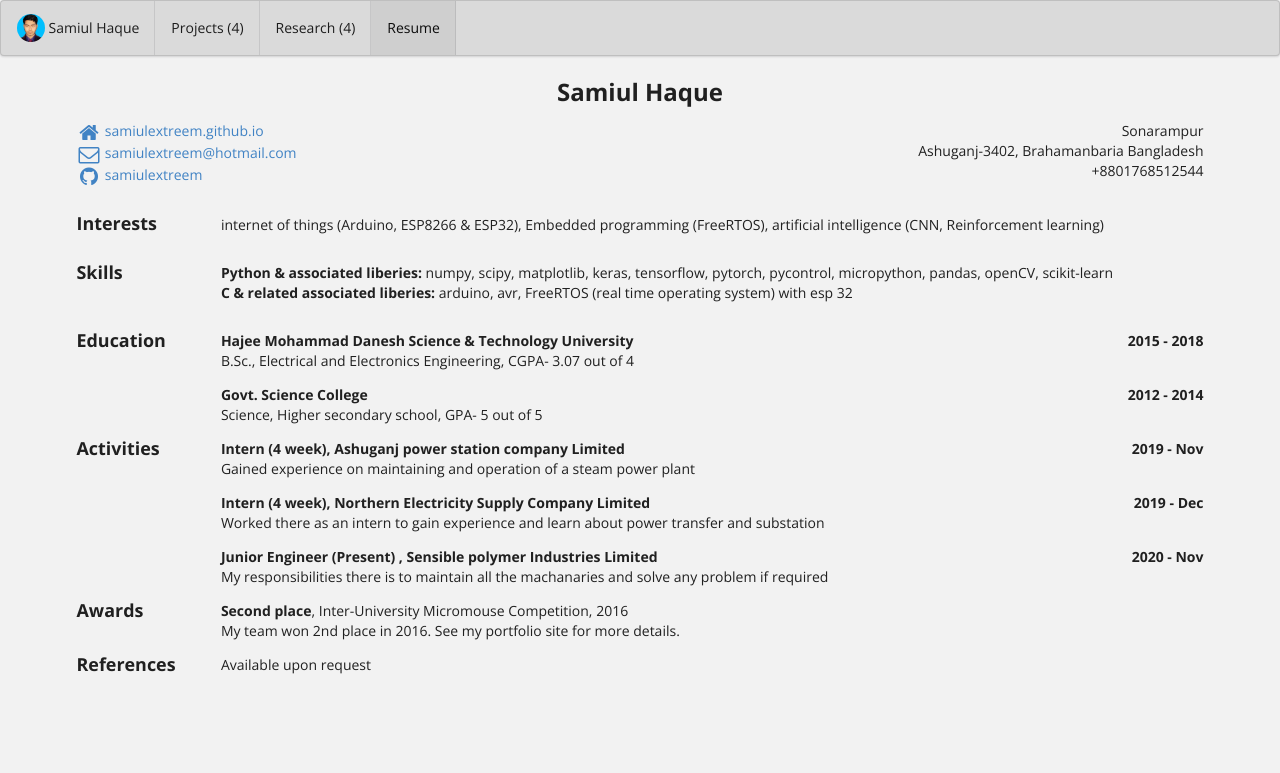
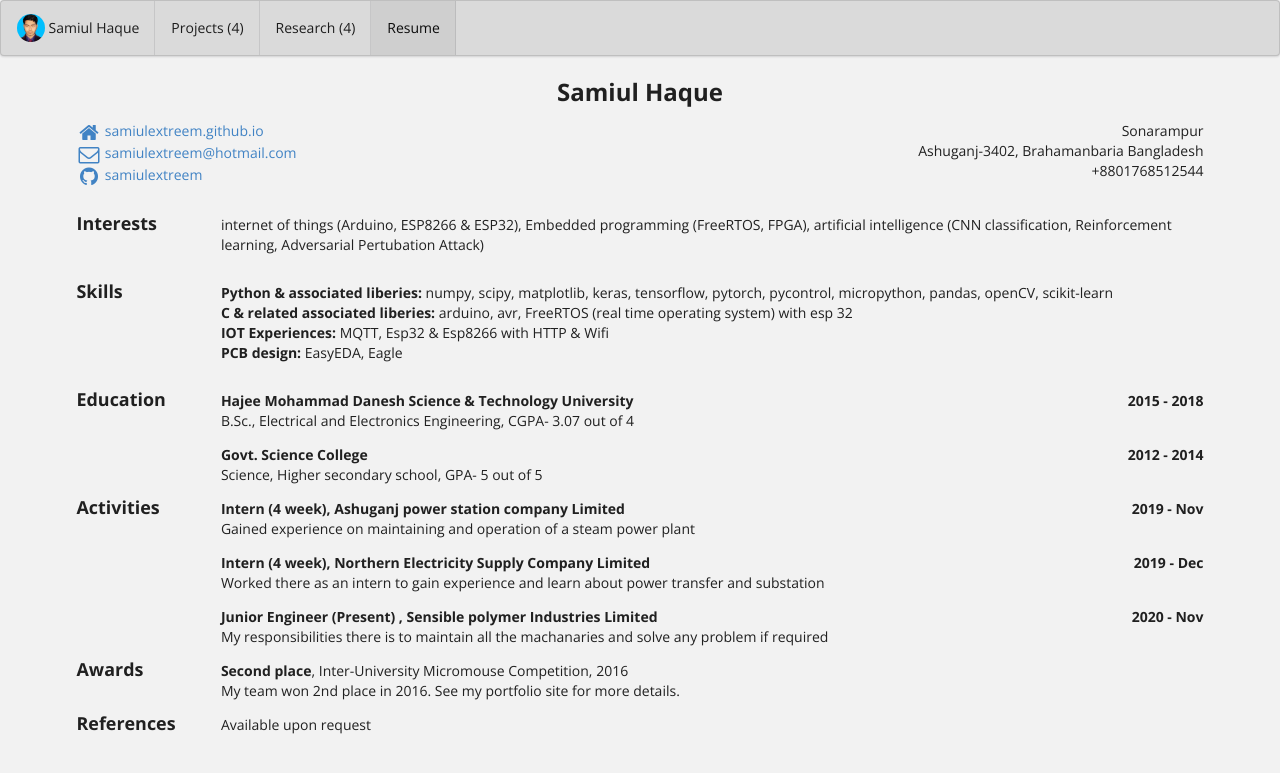
Before and after one commit to samiulextreem/samiulextreem.github.io, a Jekyll site: the page built from bio/index.html, in a window 1280 px wide. Shown: the top 773 px of the page. Built offline with Jekyll 4.4.1, drawn with Linux system fonts in a browser that asks for light colours.

Commit message:
Update bio.json

```diff
--- a/_data/bio.json
+++ b/_data/bio.json
@@ -34,13 +34,15 @@
       "name": "Embedded programming",
       "keywords": [
         "FreeRTOS",
+        "FPGA",
       ]
     },
     {
       "name": "artificial intelligence",
       "keywords": [
-        "CNN",
-        "Reinforcement learning"
+        "CNN classification",
+        "Reinforcement learning",
+        "Adversarial Pertubation Attack"
       ]
     }
   ],
@@ -69,6 +71,22 @@
         "arduino",
         "avr",
         "FreeRTOS (real time operating system) with esp 32",
+      ]
+    },
+    {
+      "name": "IOT Experiences",
+      "level": "",
+      "keywords": [
+        "MQTT",
+        "Esp32 & Esp8266 with HTTP & Wifi",
+      ]
+    },
+    {
+      "name": "PCB design",
+      "level": "",
+      "keywords": [
+        "EasyEDA",
+        "Eagle",
       ]
     },
 
```
